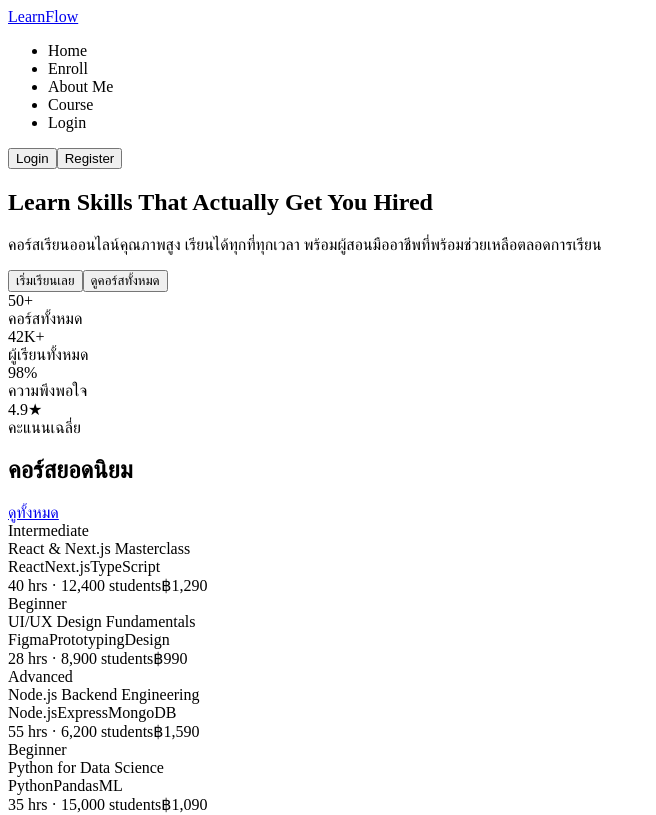
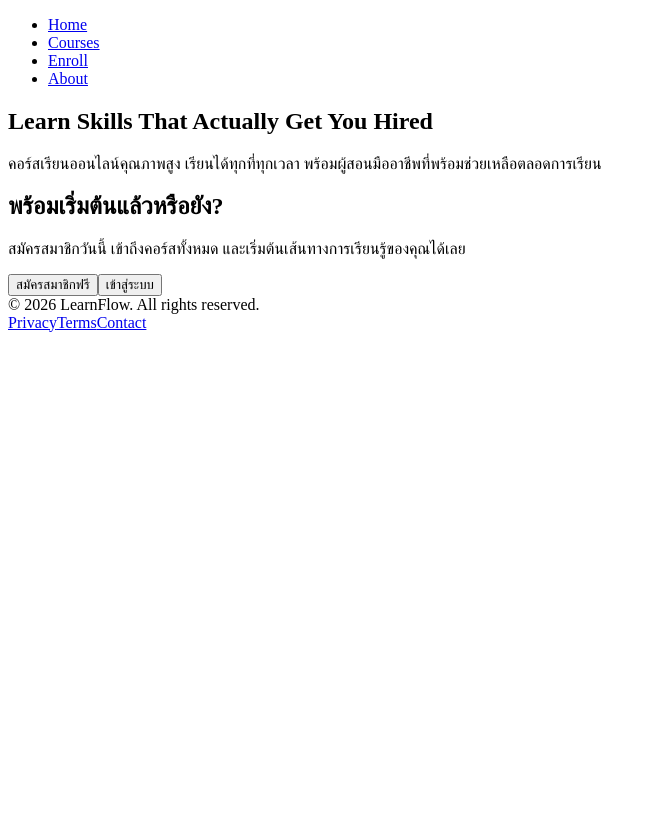
Before and after one commit to sitthikorns67-svg/ProCSC350, a Next.js app: page /home in a window 1280 px wide. Shown: the top 815 px of the page, without its empty margins (0-656 px from the left). Built offline with nearby package versions, Linux system fonts and the light colour scheme.

Commit message:
login role check

```diff
--- a/app/home/page.js
+++ b/app/home/page.js
@@ -1,71 +1,21 @@
 'use client'
 
 import React, { useState } from 'react'
-
-const courses = [
-  {
-    id: 1,
-    title: 'React & Next.js Masterclass',
-    level: 'Intermediate',
-    duration: '40 hrs',
-    students: '12,400',
-    price: '฿1,290',
-    tags: ['React', 'Next.js', 'TypeScript'],
-  },
-  {
-    id: 2,
-    title: 'UI/UX Design Fundamentals',
-    level: 'Beginner',
-    duration: '28 hrs',
-    students: '8,900',
-    price: '฿990',
-    tags: ['Figma', 'Prototyping', 'Design'],
-  },
-  {
-    id: 3,
-    title: 'Node.js Backend Engineering',
-    level: 'Advanced',
-    duration: '55 hrs',
-    students: '6,200',
-    price: '฿1,590',
-    tags: ['Node.js', 'Express', 'MongoDB'],
-  },
-  {
-    id: 4,
-    title: 'Python for Data Science',
-    level: 'Beginner',
-    duration: '35 hrs',
-    students: '15,000',
-    price: '฿1,090',
-    tags: ['Python', 'Pandas', 'ML'],
-  },
-]
-
-const navLinks = ['Home', 'Enroll', 'About Me', 'Course', 'Login']
+import { useRouter } from 'next/navigation'
 
 export default function Page() {
-  const [menuOpen, setMenuOpen] = useState(false)
-  const [activeLink, setActiveLink] = useState('Home')
-
+  const router = useRouter()
   return (
     <div>
       {/* NAV */}
       <nav>
-        <a href="#">LearnFlow</a>
-
-        <ul>
-          {navLinks.map(link => (
-            <li key={link}>
-              <a onClick={() => { setActiveLink(link); setMenuOpen(false) }}>
-                {link}
-              </a>
-            </li>
-          ))}
-        </ul>
-
         <div>
-          <button>Login</button>
-          <button>Register</button>
+          <ul>
+            <li><a href="#">Home</a></li>
+            <li><a href="#">Courses</a></li>
+            <li><a href="#">Enroll</a></li>
+            <li><a href="#">About</a></li>
+          </ul>
         </div>
       </nav>
 
@@ -75,50 +25,6 @@ export default function Page() {
         <p>
           คอร์สเรียนออนไลน์คุณภาพสูง เรียนได้ทุกที่ทุกเวลา พร้อมผู้สอนมืออาชีพที่พร้อมช่วยเหลือตลอดการเรียน
         </p>
-        <div>
-          <button>เริ่มเรียนเลย</button>
-          <button>ดูคอร์สทั้งหมด</button>
-        </div>
-
-        <div>
-          {[
-            { num: '50+', label: 'คอร์สทั้งหมด' },
-            { num: '42K+', label: 'ผู้เรียนทั้งหมด' },
-            { num: '98%', label: 'ความพึงพอใจ' },
-            { num: '4.9★', label: 'คะแนนเฉลี่ย' },
-          ].map(s => (
-            <div key={s.label}>
-              <div>{s.num}</div>
-              <div>{s.label}</div>
-            </div>
-          ))}
-        </div>
-      </section>
-
-      {/* COURSES */}
-      <section>
-        <div>
-          <h2>คอร์สยอดนิยม</h2>
-          <a href="#">ดูทั้งหมด</a>
-        </div>
-
-        <div>
-          {courses.map(course => (
-            <div key={course.id}>
-              <div>{course.level}</div>
-              <div>{course.title}</div>
-              <div>
-                {course.tags.map(t => (
-                  <span key={t}>{t}</span>
-                ))}
-              </div>
-              <div>
-                <span>{course.duration} · {course.students} students</span>
-                <span>{course.price}</span>
-              </div>
-            </div>
-          ))}
-        </div>
       </section>
 
       {/* CTA */}
@@ -126,8 +32,8 @@ export default function Page() {
         <h2>พร้อมเริ่มต้นแล้วหรือยัง?</h2>
         <p>สมัครสมาชิกวันนี้ เข้าถึงคอร์สทั้งหมด และเริ่มต้นเส้นทางการเรียนรู้ของคุณได้เลย</p>
         <div>
-          <button>สมัครสมาชิกฟรี</button>
-          <button>เข้าสู่ระบบ</button>
+          <button onClick={() => {router.push('/register')}}>สมัครสมาชิกฟรี</button>
+          <button onClick={() => {router.push('/login')}}>เข้าสู่ระบบ</button>
         </div>
       </section>
 
--- a/app/register/page.js
+++ b/app/register/page.js
@@ -1,11 +1,13 @@
 'use client'
 
 import React, { useState } from 'react'
+import { useRouter } from 'next/navigation'
 
 export default function Page() {
   const [loading, setLoading] = useState(false)
   const [message, setMessage] = useState('')
   const [isError, setIsError] = useState(false)
+  const router = useRouter()
 
   async function handleSubmit(e) {
     e.preventDefault()
@@ -90,7 +92,9 @@ export default function Page() {
           <button type="submit" disabled={loading} onClick={handleSubmit}>
             {loading ? 'กำลังบันทึก...' : 'บันทึก'}
           </button>
-          <button type="reset" disabled={loading}>ยกเลิก</button>
+          <button type="reset" disabled={loading} onClick={() => {router.push('/home')}}>
+            ยกเลิก
+          </button>
         </div>
       </form>
     </div>
```
Also changed, not shown: app/login/page.js (+15 -11 lines), 1 other file (tests, documents, lock files or other folders).
